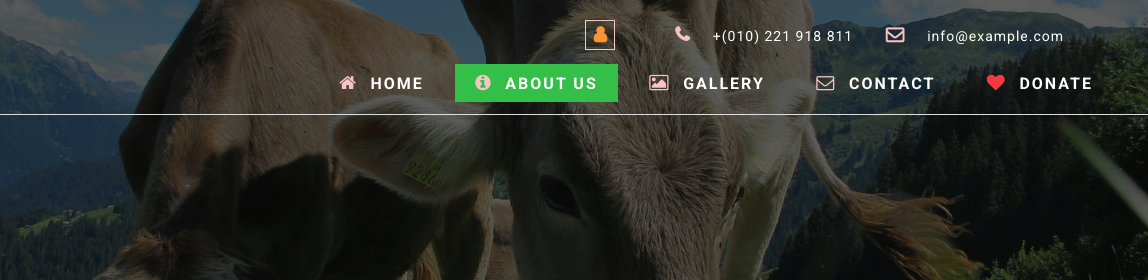
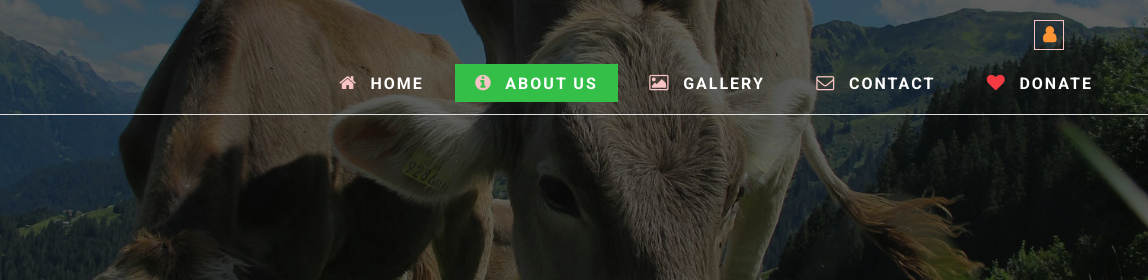
Before and after one commit to anirudh007-h/SarvodayGoshala.github.io, a plain HTML site: page about2.html in a window 1280 px wide. Shown: the top 280 px of the page, 132-1280 px from the left. Drawn offline with nearby package versions, Linux system fonts and the light colour scheme.

Commit message:
Update about2.html

```diff
--- a/about2.html
+++ b/about2.html
@@ -2,7 +2,7 @@
 <html lang="zxx">
 
 <head>
-	<title>About Us</title>
+	<title>Activity</title>
 	<!-- custom-theme -->
 	<meta name="viewport" content="width=device-width, initial-scale=1">
 	<meta http-equiv="Content-Type" content="text/html; charset=utf-8" />
@@ -55,9 +55,7 @@
 								<li><a class="sign" href="#" data-toggle="modal" data-target="#myModal2"><i
 											class="fa fa-user" aria-hidden="true"></i></a> </li>
 
-								<li><i class="fa fa-phone" aria-hidden="true"></i> +(010) 221 918 811</li>
-								<li><i class="fa fa-envelope-o" aria-hidden="true"></i> <a
-										href="mailto:info@example.com">info@example.com</a></li>
+
 							</ul>
 						</div>
 						<div class="clearfix"> </div>
```
